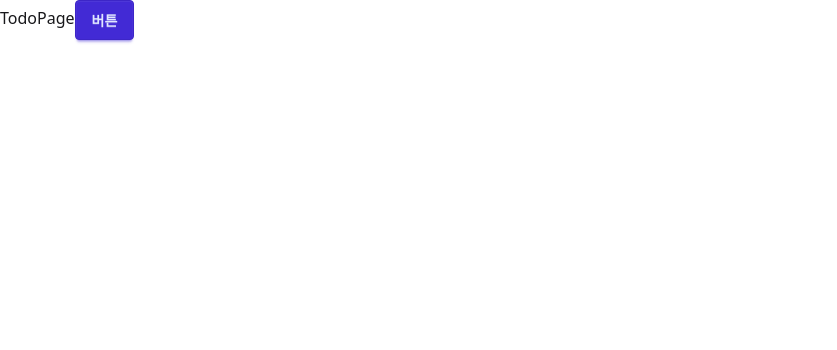
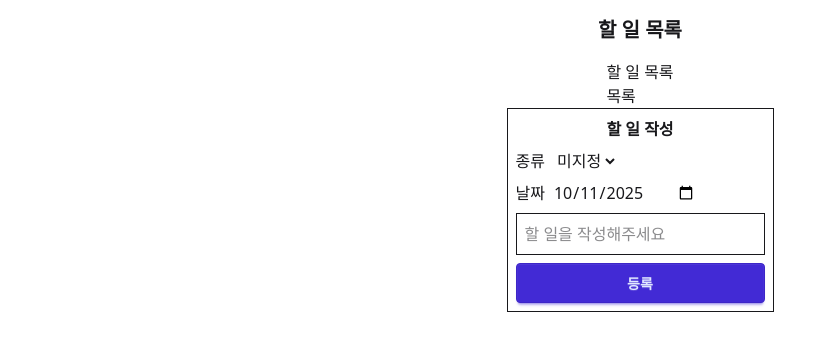
Before and after one commit to narahub123/scheduler_test, a React (Vite) app in the folder client/: page /todos in a window 1280 px wide. Shown: the top 350 px of the page, without its empty margins (0-837 px from the left). Built offline with nearby package versions, Linux system fonts and the light colour scheme.

Commit message:
Feat: TodoPage PoC - unfinished

```diff
--- a/client/src/pages/TodoPage/TodoPage.tsx
+++ b/client/src/pages/TodoPage/TodoPage.tsx
@@ -1,10 +1,94 @@
+import { useState } from "react";
+import { formatDateYMD } from "../../utils";
 import { Button } from "../../ui";
 
+// 실제로는 타입에 대한 규칙을 생성해서 적용해야 함 주의
+type TodoType = "none" | "schedule" | "workout" | "home" | "work";
+
 const TodoPage = () => {
+  const [todoType, setTodoType] = useState<TodoType>("none");
+  const [date, setDate] = useState(formatDateYMD(new Date()));
+  const [text, setText] = useState("");
+
+  // 할 일 종류 변경 핸들러
+  const handleTypeChange = (e: React.ChangeEvent<HTMLSelectElement>) => {
+    const type = e.target.value as TodoType; // 타입 가드 필요
+
+    setTodoType(type);
+  };
+
+  // 날짜 변경 핸들러
+  const handleDateChange = (e: React.ChangeEvent<HTMLInputElement>) => {
+    const date = e.target.value;
+
+    setDate(date);
+  };
+
+  // 할 일 텍스트 변경 핸들러
+  const handleTextChange = (e: React.ChangeEvent<HTMLInputElement>) => {
+    const text = e.target.value;
+
+    setText(text);
+  };
+
   return (
-    <div>
-      TodoPage
-      <Button className="btn-primary">버튼</Button>
+    <div className="w-screen h-screen flex flex-col">
+      <div className="w-full flex justify-center">
+        <h2 className="p-4 font-bold text-xl">할 일 목록</h2>
+      </div>
+      <div className="w-full h-full flex flex-col items-center">
+        <div>
+          <div>
+            <h2>할 일 목록</h2>
+          </div>
+          <div>목록</div>
+        </div>
+        <div className="space-y-2 border p-2">
+          <div className="flex justify-center">
+            <h2 className="font-bold">할 일 작성</h2>
+          </div>
+          <div className="space-y-2">
+            {/* 할 일 종류 선택 */}
+            <div className="space-x-2">
+              <label htmlFor="type">종류</label>
+              <select
+                name="type"
+                id="type"
+                onChange={handleTypeChange}
+                value={todoType}
+              >
+                <option value="none">미지정</option>
+                <option value="schedule">스케줄</option>
+                <option value="workout">운동</option>
+                <option value="home">집안일</option>
+                <option value="work">일</option>
+              </select>
+            </div>
+            {/* 날짜 지정 */}
+            <div className="space-x-2">
+              <label htmlFor="date">날짜</label>
+              <input
+                type="date"
+                name="date"
+                id="date"
+                onChange={handleDateChange}
+                value={date}
+              />
+            </div>
+            {/* 할 일 작성 */}
+            <div>
+              <input
+                type="text"
+                placeholder="할 일을 작성해주세요"
+                value={text}
+                onChange={handleTextChange}
+                className="border p-2"
+              />
+            </div>
+            <Button className="btn-primary w-full">등록</Button>
+          </div>
+        </div>
+      </div>
     </div>
   );
 };
--- /dev/null
+++ b/client/src/types/index.ts
@@ -0,0 +1 @@
+export * from "./utils";
--- /dev/null
+++ b/client/src/types/utils.ts
@@ -0,0 +1,6 @@
+export type FormatYmdOptions = {
+  /** 기본 'local'. 예: 'Asia/Seoul', 'UTC' 등 */
+  timeZone?: string;
+  /** 구분자. 기본 '-' */
+  sep?: string;
+};
--- /dev/null
+++ b/client/src/utils/date.ts
@@ -0,0 +1,34 @@
+import type { FormatYmdOptions } from "../types";
+
+/** Date -> 'YYYY-MM-DD' (기본: 로컬 타임존) */
+export const formatDateYMD = (
+  date: Date,
+  options: FormatYmdOptions = {}
+): string => {
+  if (!(date instanceof Date) || isNaN(date.getTime())) {
+    throw new TypeError("formatDateYMD: 유효한 Date가 아닙니다.");
+  }
+  const { timeZone, sep = "-" } = options;
+
+  // 타임존 지정이 없으면 로컬, 있으면 해당 타임존으로 파츠를 추출
+  const fmt = new Intl.DateTimeFormat("en-CA", {
+    year: "numeric",
+    month: "2-digit",
+    day: "2-digit",
+    ...(timeZone ? { timeZone } : {}),
+  });
+
+  // 'en-CA'는 기본 형식이 YYYY-MM-DD지만, 안전하게 parts로 조합
+  const parts = fmt.formatToParts(date);
+  const y = parts.find((p) => p.type === "year")?.value ?? "";
+  const m = parts.find((p) => p.type === "month")?.value ?? "";
+  const d = parts.find((p) => p.type === "day")?.value ?? "";
+  return [y, m, d].join(sep);
+};
+
+/** 오늘 기준 YYYY-MM-DD (기본: Asia/Seoul) */
+export function todayYMD(
+  options: Omit<FormatYmdOptions, "timeZone"> & { timeZone?: string } = {}
+) {
+  return formatDateYMD(new Date(), { timeZone: "Asia/Seoul", ...options });
+}
--- /dev/null
+++ b/client/src/utils/index.ts
@@ -0,0 +1 @@
+export * from "./date";
```
